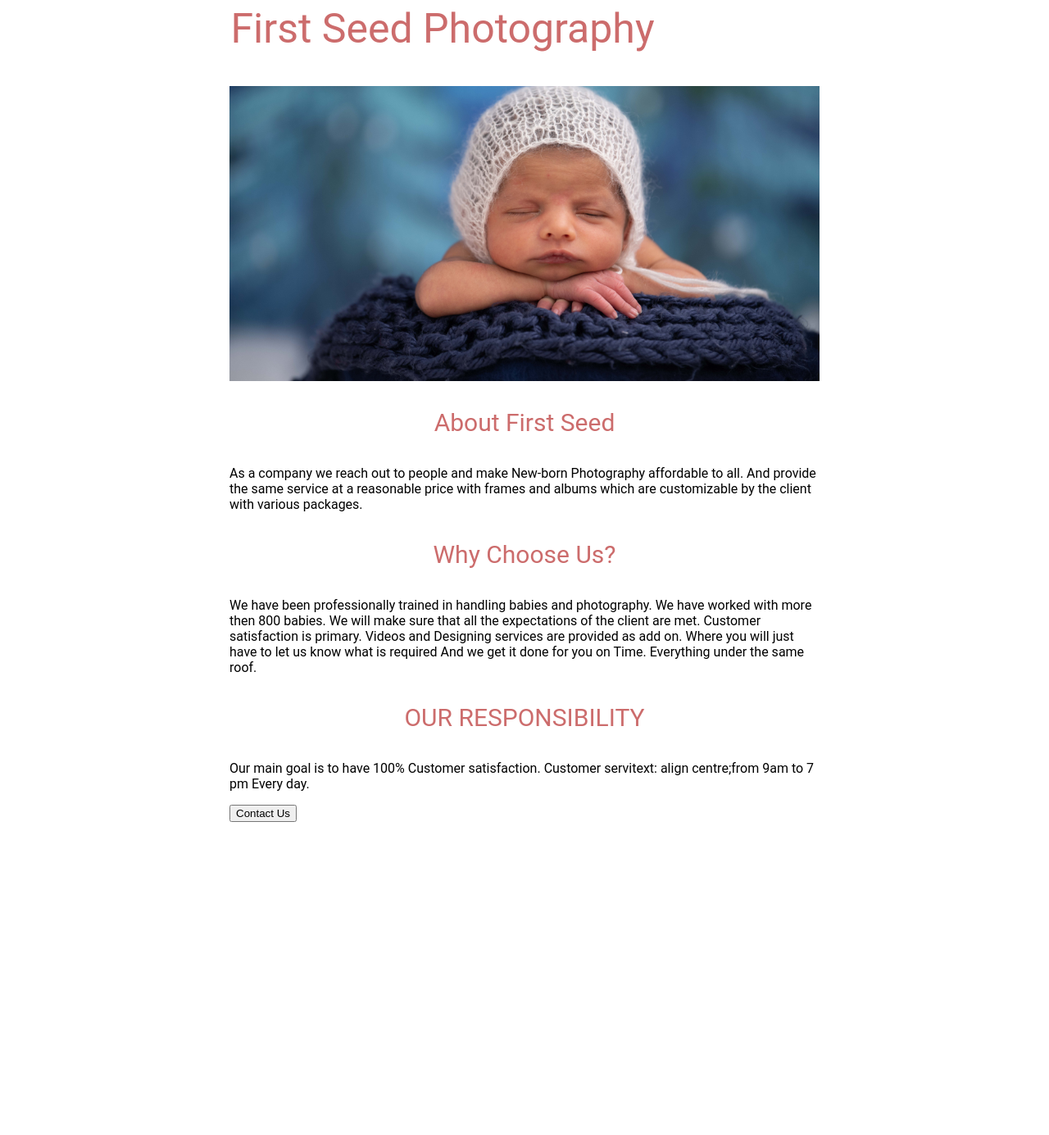
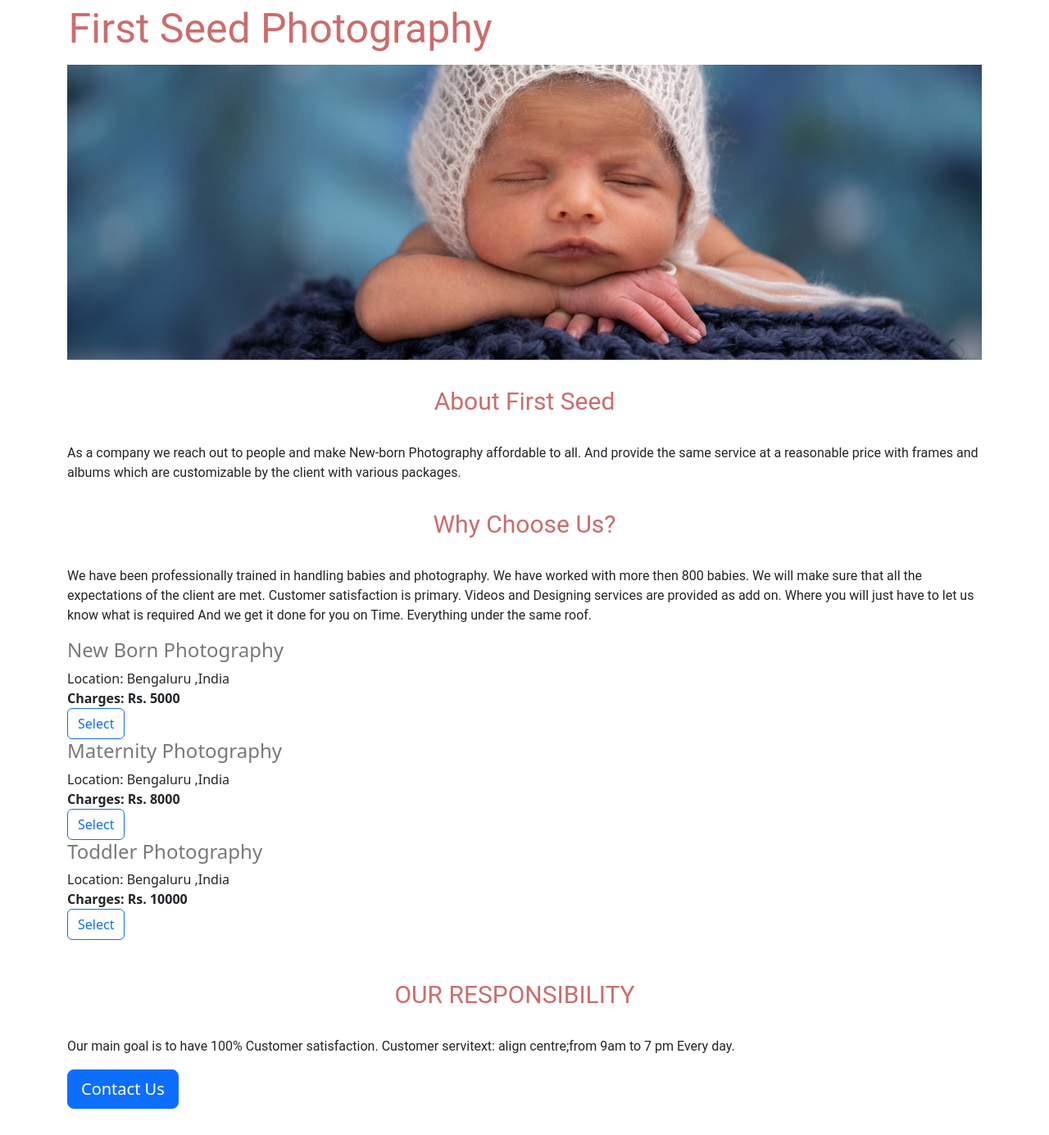
Before and after one commit to Jai0926/Firstseedphotographywebsite-v2, a Flask app: page / in a window 1280 px wide. Shown: the whole page at 82% size. Before the commit the page ends 1003 px from the top, so only its background shows below. Run offline with Flask 2, Linux system fonts and the light colour scheme.

Commit message:
added json and buttons

```diff
--- a/app.py
+++ b/app.py
@@ -1,10 +1,39 @@
-from flask import Flask, render_template
+from flask import Flask, render_template,jsonify
 
 app = Flask(__name__)
 
+Services =[
+  {
+    'id': 1,
+    'title': 'New Born Photography',
+    'location':'Bengaluru ,India',
+    'Charges': 'Rs. 5000'
+  },
+
+  {
+    'id': 2,
+    'title': 'Maternity Photography',
+    'location':'Bengaluru ,India',
+    'Charges': 'Rs. 8000'
+  },
+
+  {
+    'id': 3,
+    'title': 'Toddler Photography',
+    'location':'Bengaluru ,India',
+    'Charges': 'Rs. 10000'
+  }
+]
+
 @app.route("/")
 def hello_world():
-  return render_template('home.html')
+  return render_template('home.html',
+                         services= Services)
+
+  @app.route("/api/services")
+  def list_jobs():
+    return jsonify(Services)
+
 
 if __name__ == "__main__":
   app.run(host='0.0.0.0', debug=True)
--- a/templates/home.html
+++ b/templates/home.html
@@ -2,6 +2,9 @@
 <html>
   <head>
     <title>First Seed Photography</title>
+    <meta charset="utf-8">
+    <meta name="viewport" content="width=device-width, initial-scale=1">
+    <link href="https://cdn.jsdelivr.net/npm/bootstrap@5.2.1/dist/css/bootstrap.min.css" rel="stylesheet" integrity="sha384-iYQeCzEYFbKjA/T2uDLTpkwGzCiq6soy8tYaI1GyVh/UjpbCx/TYkiZhlZB6+fzT" crossorigin="anonymous">
     <style>
       h1{
          width: 520px;
@@ -39,13 +42,13 @@
     </style>
   </head>
   <body>
-    <div id="container">
-    <h1>First Seed Photography</h1>
-    <img id="banner" src ="https://My-new-website-.vivekkalaiarasa.repl.co/static/banner.jpg">
-    <h2>About First Seed</h2>
+    <div class="container">
+    <h1 class="text-centre mt-2 mb-2">First Seed Photography</h1>
+    <img class= "img-fluid" id="banner" src ="https://My-new-website-.vivekkalaiarasa.repl.co/static/banner.jpg">
+    <h2 class="text-centre mt-4 mb-4">About First Seed</h2>
     <p class= "bodytext">As a company we reach out to people and make New-born Photography affordable to all. And provide the same service at a reasonable price with frames and albums which are customizable by the client with various packages.
       </p>
-    <h2>Why Choose Us?</h2>
+    <h2 class="text-centre mt-4 mb-4">Why Choose Us?</h2>
     <p class="bodytext">
       We have been professionally trained in handling babies and photography.
 We have worked with more then 800 babies.
@@ -56,13 +59,19 @@ Where you will just have to let us know what is required And we get it done
 for you on Time.
 Everything under the same roof.
     </p>
-    <h2>OUR RESPONSIBILITY</h2>
+      <div>
+        {%for services in services%}
+          {% include 'services.html' %}
+        {% endfor %}
+
+      </div>
+    <h2 class="text-centre mt-4 mb-4">OUR RESPONSIBILITY</h2>
     <p class="bodytext">
       Our main goal is to have 100% Customer satisfaction.
 Customer servitext: align centre;from 9am to 7 pm Every day.
     </p>
-    <div style="text-align:centre;">
-    <button>Contact Us</button>
+    <div class="text-centre">
+    <button class="btn btn-primary btn-lg">Contact Us</button>
       </div>
     </div>
   </body>
--- /dev/null
+++ b/templates/services.html
@@ -0,0 +1,10 @@
+<div class=" row" style="margin-bottom:16px;padding-bottom 8px;">
+  <div class="col-9">
+          <h4 style="color:rgb(120,120,120);">{{services['title']}}</h4>
+          <div>Location: {{services['location']}}</div>
+          <div><b>Charges: {{services['Charges']}}</b>
+          <div class="col-3">
+            <button type="button" class="btn btn-outline-primary">Select</button>
+          </div>
+          </div>
+</div>
```
